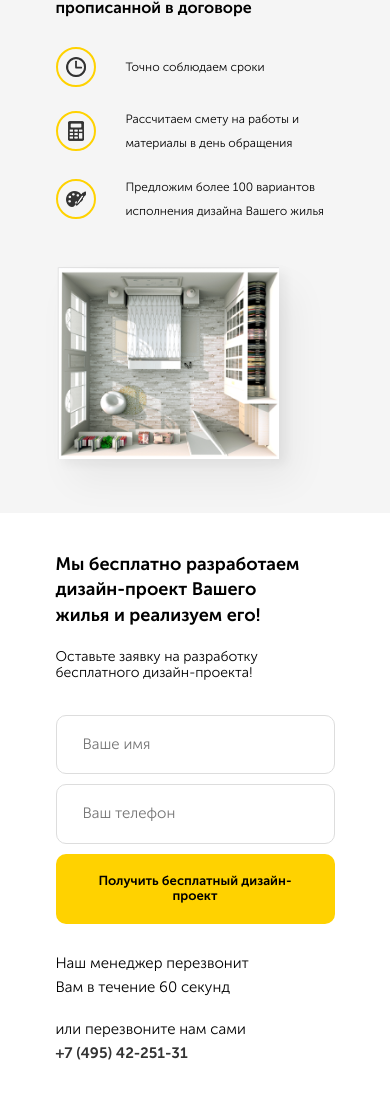
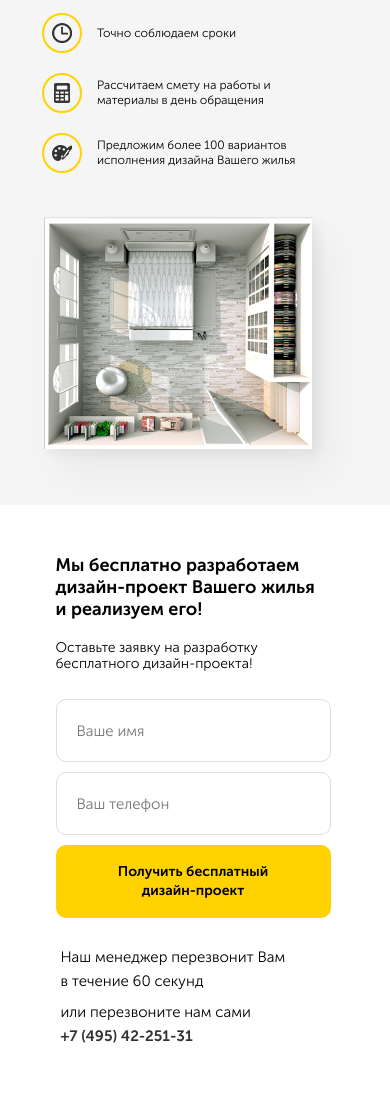
Before and after one commit to shenmue73/repair, a plain HTML site: page index.html in a window 390 px wide. Shown: the part 245-1344 px from the top of the page. Drawn offline with nearby package versions, Linux system fonts and the light colour scheme.

Commit message:
Ипсправил правки других кураторов

```diff
--- a/index.html
+++ b/index.html
@@ -85,7 +85,7 @@
               <div class="offer-connection">
                 <spam class="offer-manager">Наш менеджер перезвонит Вам в течение 60 секунд</spam>
                 <div class="offer-phone">
-                  <spam class="offer-phone__text">или перезвоните нам сами</spam>
+                  <span class="offer-phone__text">или перезвоните нам сами</span>
                   <a href="tel:+7(495)42-251-31" class="offer-phone__tel">+7 (495) 42-251-31</a>
                 </div>
               </div>
--- a/sass/_interface.sass
+++ b/sass/_interface.sass
@@ -29,7 +29,7 @@ body
     background-color: lighten($main-color, 30%)
     cursor: pointer
 .section
-  padding: 90px 0
+  padding: 30px 0 90px 0
   &-title
     font-size: 15px
     +bold
--- a/sass/blocks/_hero.sass
+++ b/sass/blocks/_hero.sass
@@ -87,10 +87,25 @@
         font-size: 12px
   @media (max-width: 540px)
     .hero
+      padding-top: 20px
+      padding-bottom: 52px
+      padding-right: 27px
+      padding-right: 27px
       &-text
+        &__title
+          margin-bottom: 0
         &__subtitle
           width: 200px
           line-height: 1.4
+          margin-top: 0
       &-list
         &__item
           width: 279px
+          margin-bottom:
+        &__image
+          margin-right: 15px
+        &__text
+          line-height: 15px
+      &-image
+        &__image
+          min-width: 270px
--- a/sass/blocks/_navbar.sass
+++ b/sass/blocks/_navbar.sass
@@ -33,6 +33,7 @@
       display: none
 @media (max-width: 540px)
   .navbar
+    padding: 17px 20px
     &-logo
       &__image
         width: 91px
--- a/sass/blocks/_offer.sass
+++ b/sass/blocks/_offer.sass
@@ -44,7 +44,7 @@
     font-size: 24px
     line-height: 35px
     margin-bottom: 21px
-    margin-top: -15px
+
   &__subtitle
     max-width: 250px
     margin-bottom: 34px
@@ -59,6 +59,7 @@
     width: 100%
     min-height: 70px
     +bold
+    margin-bottom: 31px
 @media (max-width: 1200px)
   .offer
     background-size: cover
@@ -67,6 +68,7 @@
       margin-bottom: 10px
     &__button
       font-size: 13px
+      margin-bottom: 0
     &-connection
       flex-direction: column
     &-manager
@@ -78,17 +80,37 @@
 
 @media (max-width: 768px)
   .offer
-    padding: 54px 0
+    padding: 35px 0
     background: #fff
     &-block
       width: 100%
       padding-right: 0
     &__title
       font-size: 18px
-      max-width: 259px
-      line-height: 1.4
+      max-width: 270px
+      line-height: 1.2
+      margin-bottom: 20px
     &__subtitle
       font-size: 14px
+      margin-bottom: 27px
     &-connection
       font-size: 5px
       margin-top: 0px
+  @media (max-width: 540px)
+    .offer
+      &-manager
+        min-width: 230px
+      &-connection
+        margin-left: 5px
+      &-phone
+        margin-top: 7px
+      &__form
+        width: 275px
+      &__input
+        height: 63px
+        padding-left: 20px
+      &__button
+        padding-left: 60px
+        padding-right: 60px
+        line-height: 1.3
+        font-size: 14px
```
Also changed, not shown: css/style.css.
